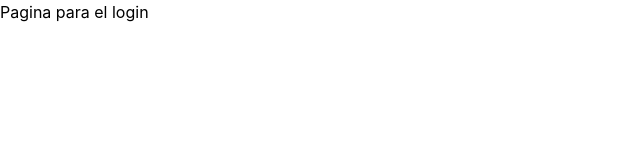
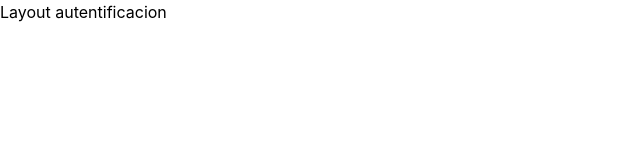
Before and after one commit to JhonZafra/concesionario, a React (Create React App) app: page /login in a window 1280 px wide. Shown: the top 160 px of the page, without its empty margins (0-640 px from the left). Built offline with nearby package versions, Linux system fonts and the light colour scheme.

Commit message:
Entendiendo rutas

```diff
--- a/src/App.jsx
+++ b/src/App.jsx
@@ -2,17 +2,16 @@
 import "styles/styles.css";
 import Login from "pages/Login.jsx";
 import Registro from "pages/Registro.jsx";
-import Admin from "pages/Admin.jsx";
-import Index from "pages/Index.jsx";
+import AuthLayaout from "layouts/AuthLayaout";
 
 function App() {
   return (
     <Router>
       <Routes>
-        <Route path="/login" element={<Login />} />
-        <Route path="/registro" element={<Registro />}></Route>
-        <Route path="/admin" element={<Admin />}></Route>
-        <Route path="/" element={<Index />}></Route>
+        <Route path='/' element={<AuthLayaout />}>
+          <Route path={"login"} element={<Login />}></Route>
+          <Route path={"registro"} element={<Registro />}></Route>
+        </Route>
       </Routes>
     </Router>
   );
--- a/src/components/Footer.jsx
+++ b/src/components/Footer.jsx
@@ -1,9 +1,9 @@
 import React from 'react'
 
-const footer = () => {
+const Footer = () => {
   return (
-    <div>footer</div>
+    <div className= 'bg-red-400'>Footer</div>
   )
 }
 
-export default footer
+export default Footer
--- a/src/components/Navbar.jsx
+++ b/src/components/Navbar.jsx
@@ -1,9 +1,9 @@
 import React from 'react'
 
-const navbar = () => {
+const Navbar = () => {
   return (
-    <div>navbar</div>
+    <div className= 'bg-red-400'>Navbar</div>
   )
 }
 
-export default navbar
+export default Navbar
--- a/src/components/Sidebar.jsx
+++ b/src/components/Sidebar.jsx
@@ -1,9 +1,9 @@
 import React from 'react'
 
-const sidebar = () => {
+const Sidebar = () => {
   return (
     <div>sidebar</div>
   )
 }
 
-export default sidebar
+export default Sidebar
--- a/src/layouts/AuthLayaout.jsx
+++ b/src/layouts/AuthLayaout.jsx
@@ -1,8 +1,10 @@
 import React from 'react'
 
-const AuthLayaout = () => {
+const AuthLayaout = ( {children} ) => {
   return (
-    <div>AuthLayaout</div>
+    <div>Layout autentificacion
+    {children}
+    </div>
   )
 }
 
--- a/src/layouts/PrivateLayaout.jsx
+++ b/src/layouts/PrivateLayaout.jsx
@@ -1,8 +1,12 @@
+import Sidebar from 'components/Sidebar'
 import React from 'react'
 
-const PrivateLayaout = () => {
+const PrivateLayaout = ({ children }) => {
   return (
-    <div>PrivateLayaout</div>
+    <div>
+        <Sidebar />
+        { children }
+    </div>
   )
 }
 
--- a/src/layouts/PublicLayout.jsx
+++ b/src/layouts/PublicLayout.jsx
@@ -1,8 +1,14 @@
 import React from 'react'
+import Navbar from 'components/Navbar'
+import Footer from 'components/Footer'
 
-const PublicLayout = () => {
+const PublicLayout = ({ children }) => {
   return (
-    <div>publiclayot</div>
+    <div className='flex flex-col justify-between h-screen'>
+      <Navbar />
+      <main className="h-full overflow-y-scroll bg-blue-400"> { children } </main>
+      <Footer />
+    </div>
   )
 }
 
--- a/src/pages/Login.jsx
+++ b/src/pages/Login.jsx
@@ -1,13 +1,7 @@
-import React from 'react'
+import React from "react";
 
 const Login = () => {
-  return (
-    <div>
-        <h1>
-            Pagina para el login
-            </h1>
-    </div>
-  )
-}
+  return <div>Pagina para el login</div>;
+};
 
-export default Login
+export default Login;
```
